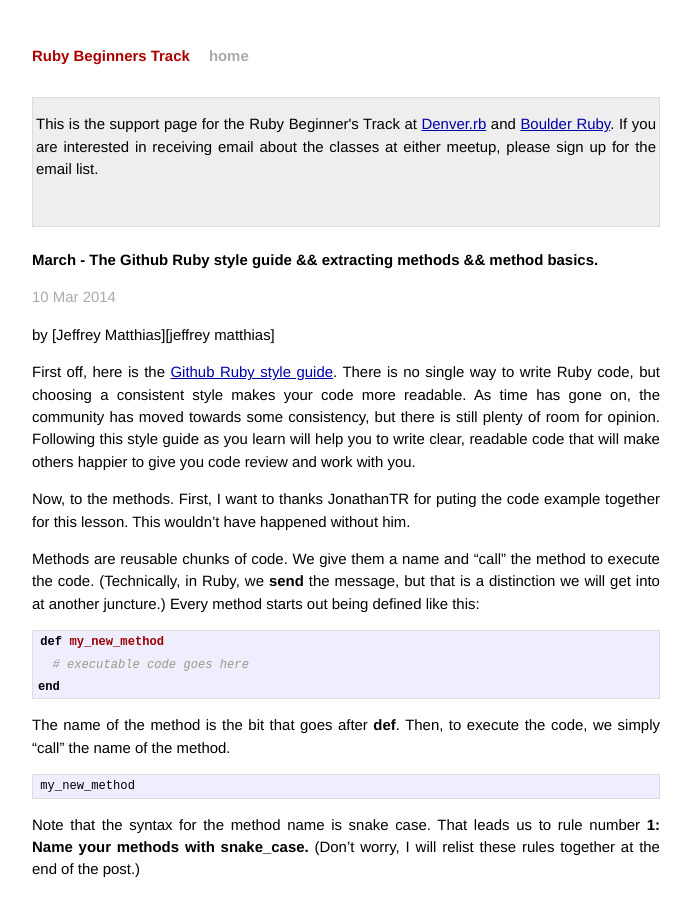
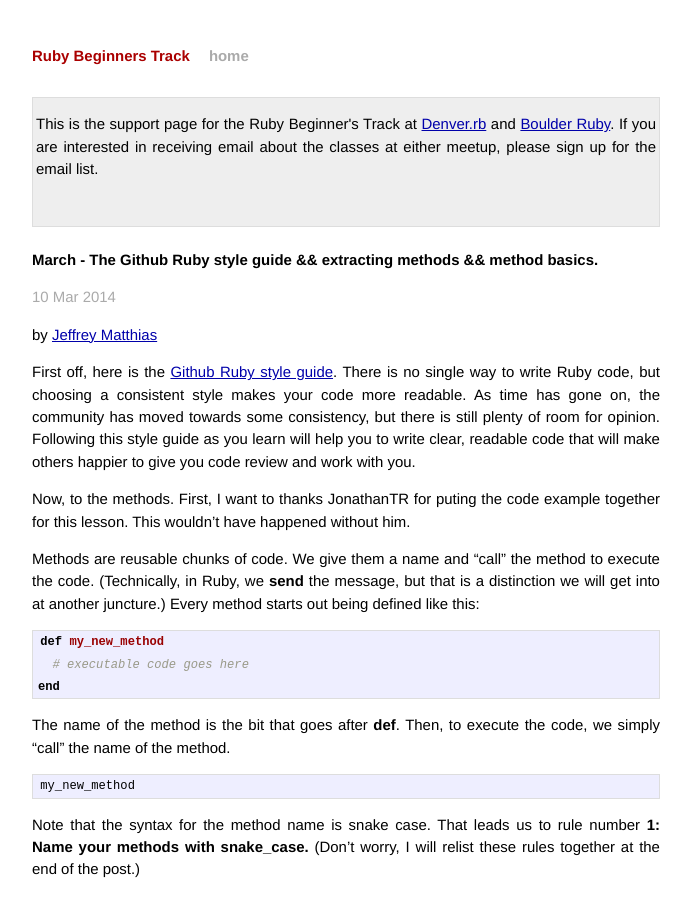
Before and after one commit to rubybeginnerstrack/class, a Jekyll site: the page built from _posts/2014-03-10-march---the-github-ruby-style-guide-&&-extracting-methods-&&-method-basics..markdown, in a window 1280 px wide and 900 px high. Shown: the whole window, without its empty margins (294-985 px from the left). Built offline with Jekyll 4.4.1, drawn with Linux system fonts in a browser that asks for light colours; Markdown is read by kramdown in place of the engine named in the settings; a script that is not in the unit is left out; part of the change alters nothing that is shown.

```diff
--- a/_posts/2014-03-10-march---the-github-ruby-style-guide-&&-extracting-methods-&&-method-basics..markdown
+++ b/_posts/2014-03-10-march---the-github-ruby-style-guide-&&-extracting-methods-&&-method-basics..markdown
@@ -9,6 +9,7 @@ First off, here is the [Github Ruby style guide][github style]. There is no sing
 
 
 Now, to the methods. First, I want to thanks JonathanTR for puting the code example together for this lesson. This wouldn't have happened without him.
+
 
 Methods are reusable chunks of code. We give them a name and "call" the method to execute the code. (Technically, in Ruby, we **send** the message, but that is a distinction we will get into at another juncture.) Every method starts out being defined like this:
 
@@ -199,5 +200,5 @@ So, let's review our rules about methods.
 Cool. Now I just need to figure out how to cover all of the above in our 20 minute session.
 
 
-
+[jeffrey matthias]: http://twitter.com/idlehands
 [github style]: https://github.com/styleguide/ruby
```
